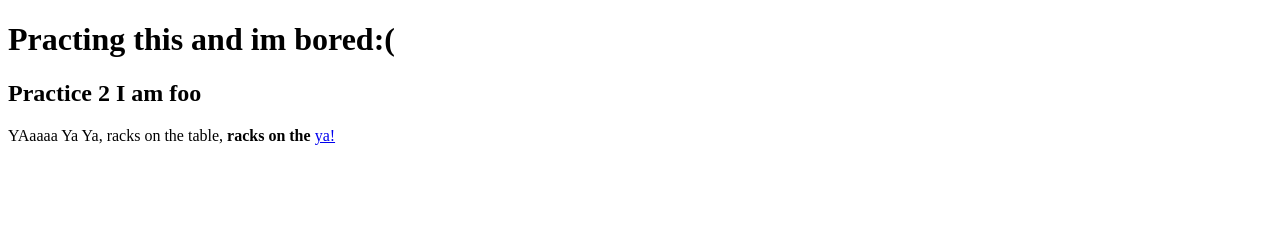
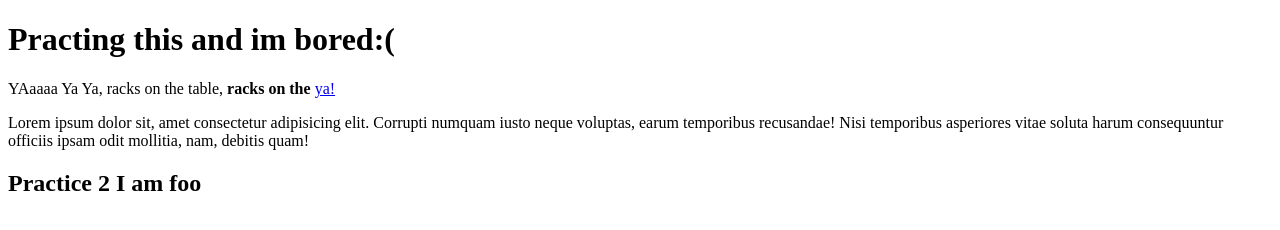
Before and after one commit to tserbest/4814-html-practice, a plain HTML site: page index.html in a window 1280 px wide. Drawn offline with Linux system fonts and the light colour scheme.

Commit message:
Update index.html

```diff
--- a/index.html
+++ b/index.html
@@ -6,9 +6,19 @@
   </head>
   <body>
     <h1>Practing this and im bored:(</h1>
-    <h2>Practice 2 I am foo</h2>
     <p>
       YAaaaa Ya Ya, racks on the table, <strong>racks on the</strong> <a href="#">ya!</a>
     </p>
+    <section>
+      <p>
+        Lorem ipsum dolor sit, amet consectetur adipisicing elit.
+        Corrupti numquam iusto neque voluptas, earum temporibus recusandae!
+        Nisi temporibus asperiores vitae soluta harum consequuntur officiis
+        ipsam odit mollitia, nam, debitis quam!
+      </p>
+    </section>
+    <main>
+      <h2>Practice 2 I am foo</h2>
+    </main>
   </body>
 </html>
```
